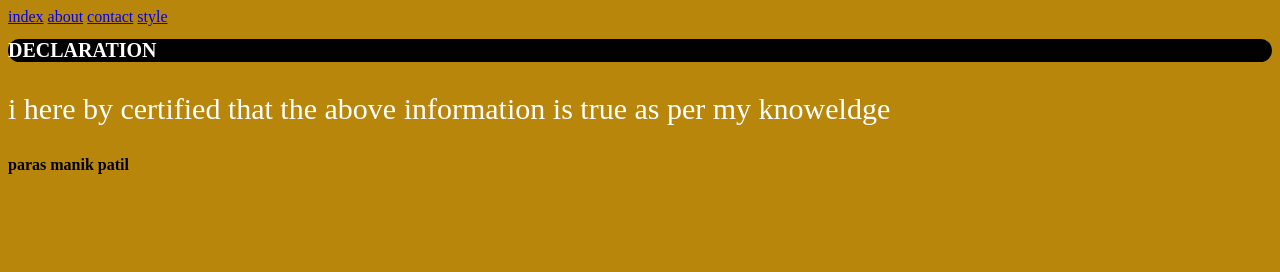
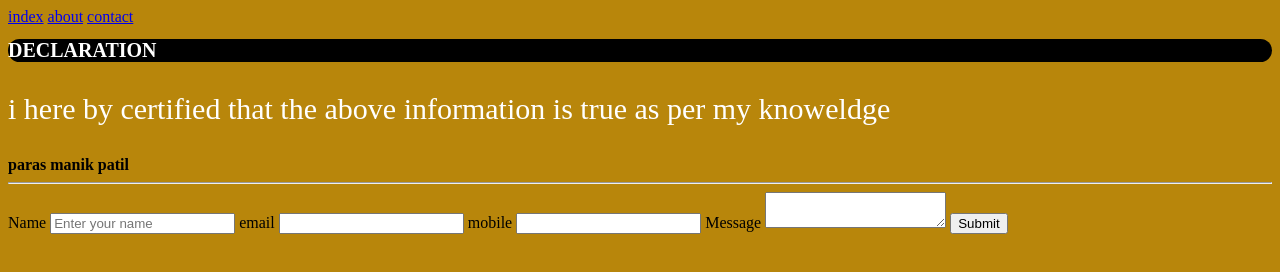
Before and after one commit to devpp3/portfolio, a plain HTML site: page contact.html in a window 1280 px wide. Drawn offline with Linux system fonts and the light colour scheme.

Commit message:
contact form

```diff
--- a/contact.html
+++ b/contact.html
@@ -17,7 +17,7 @@
         <a href="./index.html">index</a>
         <a href="./about.html">about</a>
         <a href="./contact.html">contact</a>
-        <a href="./style.css">style</a>
+
         </nav>
      </header>
      <!--header tag-->
@@ -28,5 +28,24 @@
      </P>
 
      <strong>paras manik patil</strong>
+
+     <hr/>
+     <form>
+         <label for="name" >Name</label>
+         <input type="text" id="name" placeholder="Enter your name" />
+
+         <label for="email">email</label>
+         <input type="email" id="email"/>
+
+         <label for="mobile">mobile</label>
+         <input type="text" id="mobile"/>
+
+         <label for="msg">Message</label>
+         <textarea id="msg">
+
+         </textarea>
+         <input type="submit" />
+
+     </form>
 </body>
 </html>
```
Also changed, not shown: about.html (+1 -1 lines).
